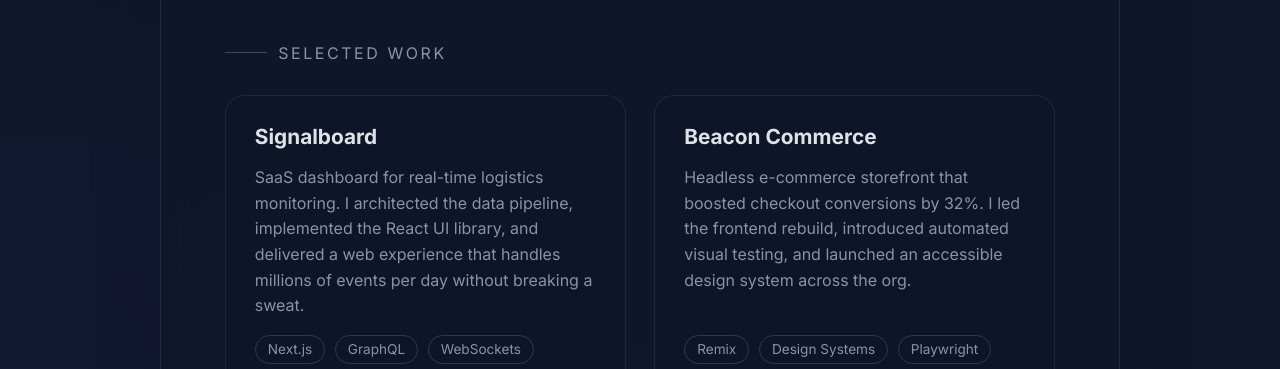
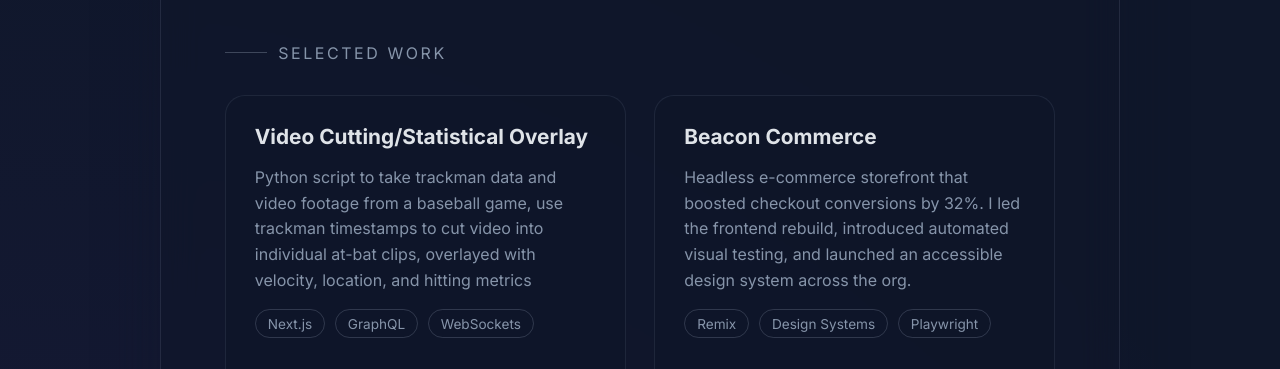
Before and after one commit to colemd16/website, a plain HTML site: page index.html in a window 1280 px wide. Shown: the part 1500-1869 px from the top of the page. Drawn offline with Linux system fonts and the light colour scheme.

Commit message:
project1

```diff
--- a/index.html
+++ b/index.html
@@ -381,11 +381,9 @@
       <div class="section-title">Selected Work</div>
       <div class="project-grid">
         <article class="project-card">
-          <h3>Signalboard</h3>
+          <h3>Video Cutting/Statistical Overlay</h3>
           <p>
-            SaaS dashboard for real-time logistics monitoring. I architected the data pipeline,
-            implemented the React UI library, and delivered a web experience that handles millions
-            of events per day without breaking a sweat.
+            Python script to take trackman data and video footage from a baseball game, use trackman timestamps to cut video into individual at-bat clips, overlayed with velocity, location, and hitting metrics
           </p>
           <div class="project-meta">
             <span>Next.js</span>
```
